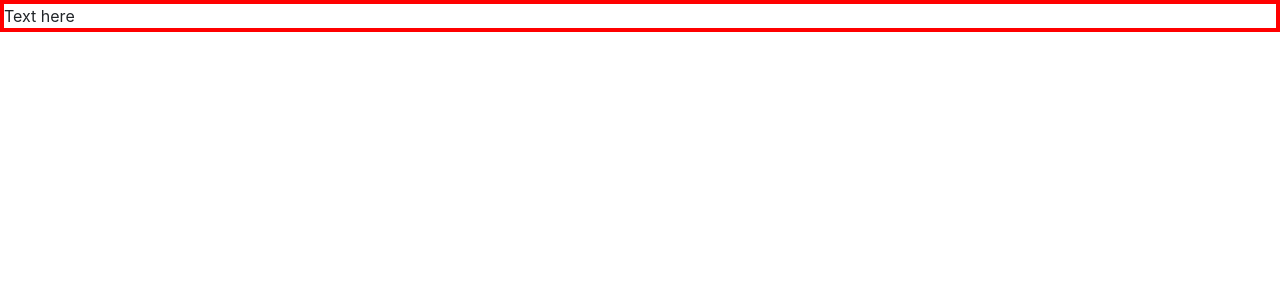
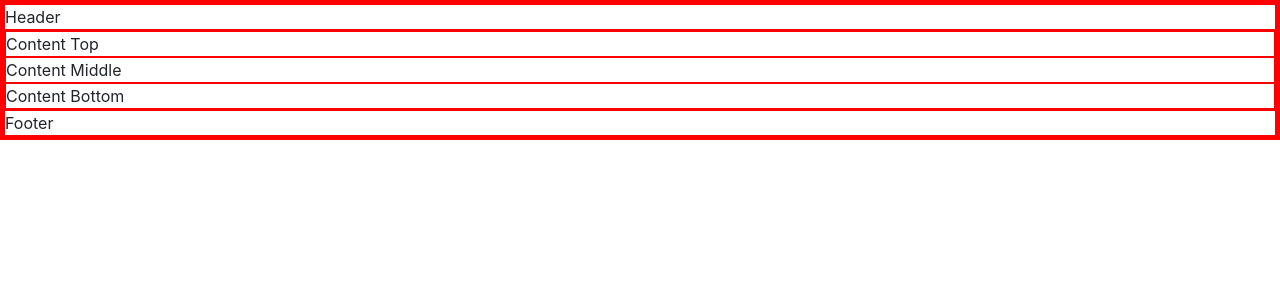
Before and after one commit to stevenriggs/react-flexbox-layout, a React (Create React App) app: page / in a window 1280 px wide. Shown: the top 300 px of the page. Built offline with nearby package versions, Linux system fonts and the light colour scheme.

Commit message:
basic layout

```diff
--- a/src/App.js
+++ b/src/App.js
@@ -5,7 +5,23 @@ import './App.css';
 function App() {
   return (
     <div>
-      Text here
+      <div>
+        Header
+      </div>
+      <div>
+        <div>
+          Content Top
+        </div>
+        <div>
+          Content Middle
+        </div>
+        <div>
+          Content Bottom
+        </div>
+      </div>
+      <div>
+        Footer
+      </div>
     </div>
   );
 }
```
